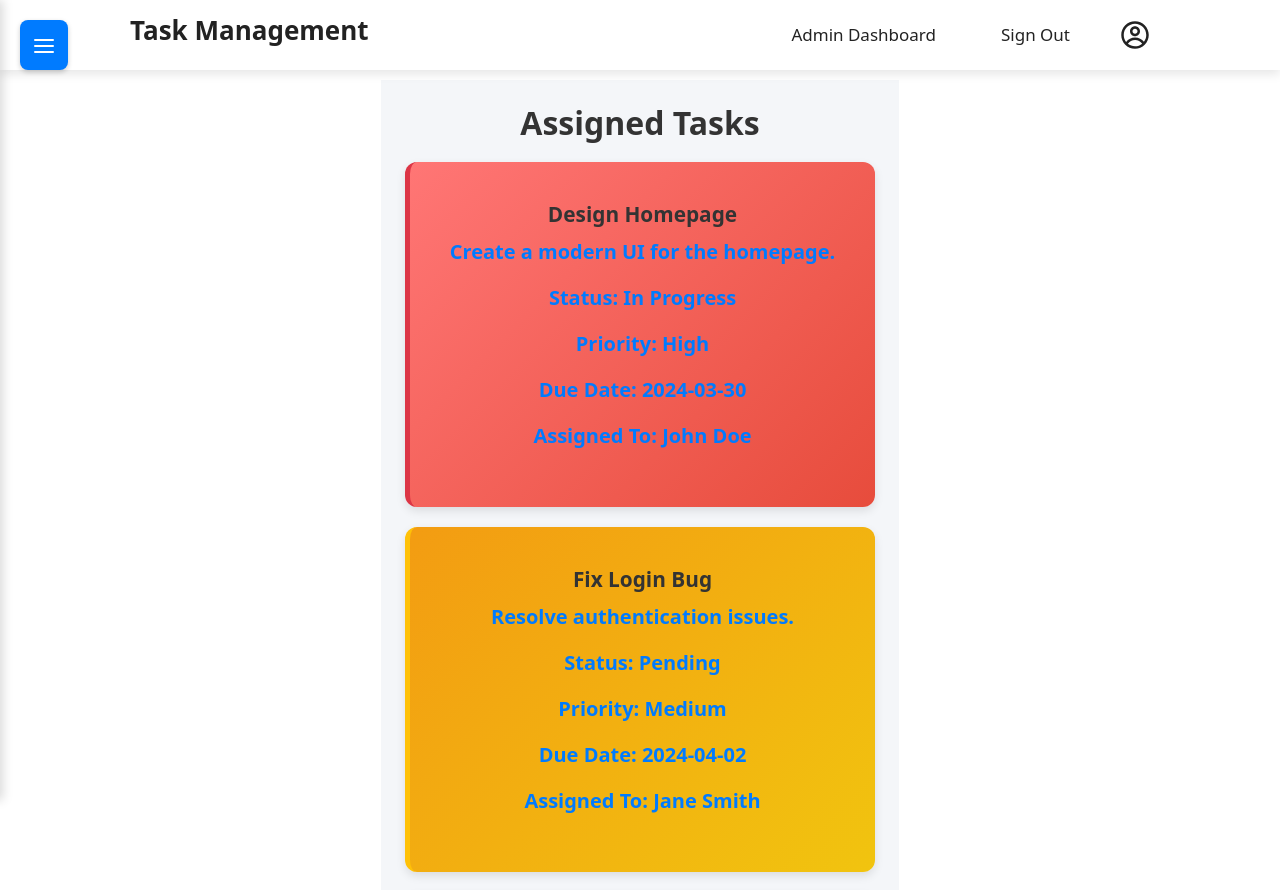
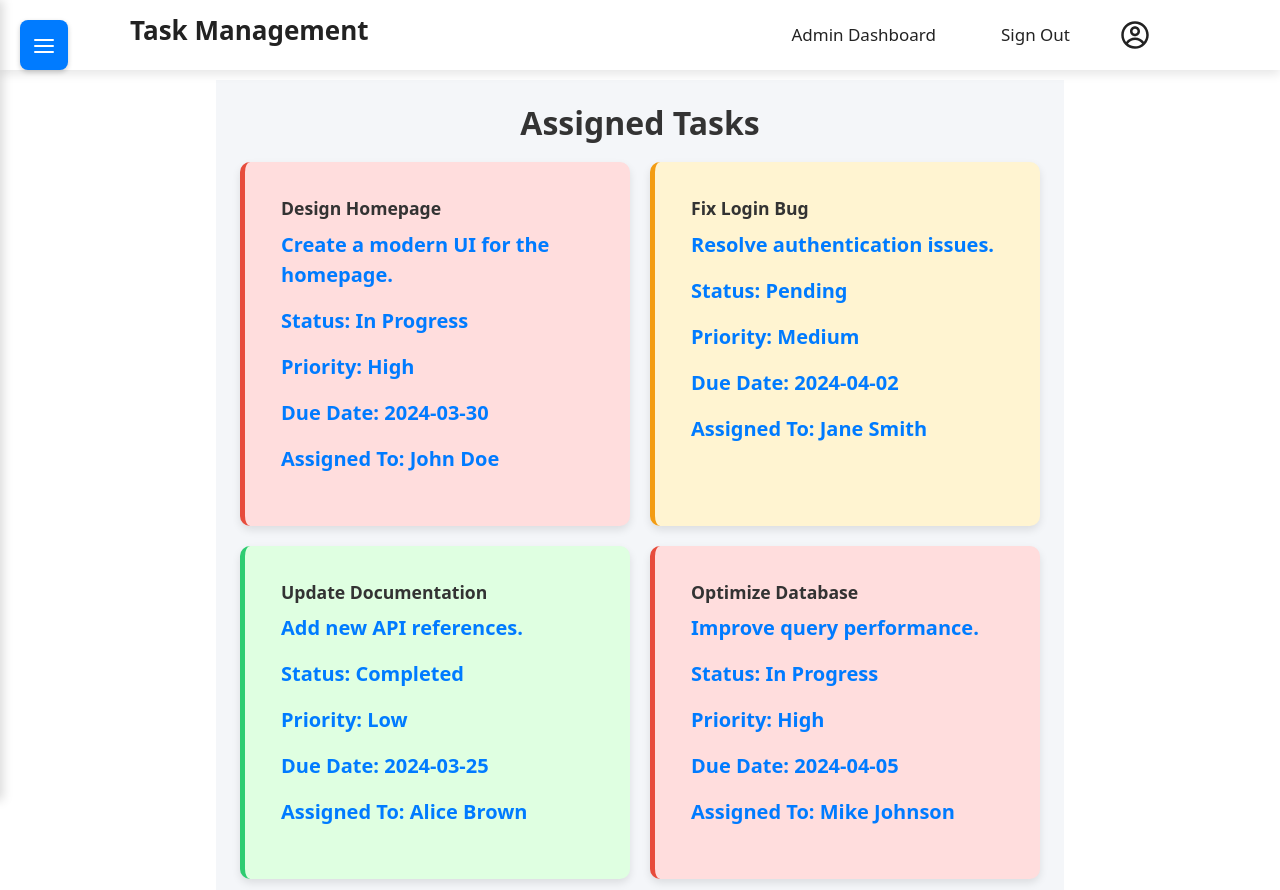
Before and after one commit to devilshade1902/zudio_task_management, a React (Vite) app in the folder task_management_frontend/: page /dashboard/view-tasks in a window 1280 px wide. Shown: the top 890 px of the page. Built offline with nearby package versions, Linux system fonts and the light colour scheme; no server answers.

Commit message:
Updated View Tasks Feature

```diff
--- a/task_management_frontend/src/pages/ViewTasks/Viewtasks.css
+++ b/task_management_frontend/src/pages/ViewTasks/Viewtasks.css
@@ -4,6 +4,9 @@
     padding: 24px;
     background-color: #f4f6f9;
     min-height: 100vh;
+    display: flex;
+    flex-direction: column;
+    align-items: center;
   }
 
   .view-tasks-container h2 {
@@ -14,54 +17,60 @@
     margin-bottom: 20px;
   }
 
-  /* Grid Layout for Cards */
+  /* Grid Layout for Tasks */
   .tasks-grid {
     display: grid;
-    grid-template-columns: repeat(auto-fit, minmax(300px, 1fr));
+    grid-template-columns: repeat(2, 1fr); /* Always 2 columns */
     gap: 20px;
-    justify-content: center;
+    max-width: 800px; /* Ensure the grid is not too wide */
+    width: 100%;
   }
 
   /* Task Cards */
   .card {
-    border-radius: 12px;
-    box-shadow: 0 4px 10px rgba(0, 0, 0, 0.1);
+    border-radius: 10px;
+    box-shadow: 0 4px 8px rgba(0, 0, 0, 0.1);
     transition: transform 0.3s ease-in-out, box-shadow 0.3s ease-in-out;
     background: #ffffff;
-    padding: 20px;
+    padding: 16px;
+    text-align: left;
   }
 
   .card:hover {
-    transform: translateY(-8px);
-    box-shadow: 0 6px 15px rgba(0, 0, 0, 0.15);
+    transform: translateY(-6px);
+    box-shadow: 0 6px 12px rgba(0, 0, 0, 0.12);
   }
 
   .card-title {
-    font-size: 1.3rem;
+    font-size: 1.1rem;
     font-weight: 600;
-    margin-bottom: 10px;
+    margin-bottom: 8px;
   }
 
   .card-text {
-    font-size: 1rem;
+    font-size: 0.95rem;
     color: #333;
   }
 
-  /* Priority Colors */
-  .border-danger {
-    border-left: 5px solid #dc3545;
-    background: linear-gradient(135deg, #ff7675, #e74c3c);
-    color: white;
+  /* Priority Colors with Lighter Backgrounds */
+  .high-priority {
+    border-left: 5px solid #e74c3c;
+    background: #ffdddd;
   }
 
-  .border-warning {
+  .medium-priority {
     border-left: 5px solid #f39c12;
-    background: linear-gradient(135deg, #f39c12, #f1c40f);
-    color: white;
+    background: #fff4d1;
   }
 
-  .border-success {
-    border-left: 5px solid #28a745;
-    background: linear-gradient(135deg, #2ecc71, #1abc9c);
-    color: white;
+  .low-priority {
+    border-left: 5px solid #2ecc71;
+    background: #dfffe1;
   }
+
+  /* Responsive for Mobile: 1 Card Per Row */
+  @media (max-width: 768px) {
+    .tasks-grid {
+      grid-template-columns: 1fr; /* Single column layout on smaller screens */
+    }
+  }
--- a/task_management_frontend/src/pages/ViewTasks/Viewtasks.jsx
+++ b/task_management_frontend/src/pages/ViewTasks/Viewtasks.jsx
@@ -3,7 +3,7 @@ import React from "react";
 import "./ViewTasks.css";
 
 const ViewTasks = () => {
-  // Dummy task data
+  // Dummy task data (6 tasks)
   const tasks = [
     {
       title: "Design Homepage",
@@ -29,17 +29,41 @@ const ViewTasks = () => {
       dueDate: "2024-03-25",
       assignedUser: "Alice Brown",
     },
+    {
+      title: "Optimize Database",
+      description: "Improve query performance.",
+      status: "In Progress",
+      priority: "High",
+      dueDate: "2024-04-05",
+      assignedUser: "Mike Johnson",
+    },
+    {
+      title: "Test Payment Gateway",
+      description: "Ensure smooth transactions.",
+      status: "Pending",
+      priority: "Medium",
+      dueDate: "2024-04-08",
+      assignedUser: "Emma Davis",
+    },
+    {
+      title: "Write Unit Tests",
+      description: "Increase test coverage.",
+      status: "Pending",
+      priority: "Low",
+      dueDate: "2024-04-10",
+      assignedUser: "Oliver Wilson",
+    },
   ];
 
   // Function to determine card color based on priority
   const getPriorityClass = (priority) => {
     switch (priority) {
       case "High":
-        return "card border-danger";
+        return "card high-priority";
       case "Medium":
-        return "card border-warning";
+        return "card medium-priority";
       case "Low":
-        return "card border-success";
+        return "card low-priority";
       default:
         return "card";
     }
```
